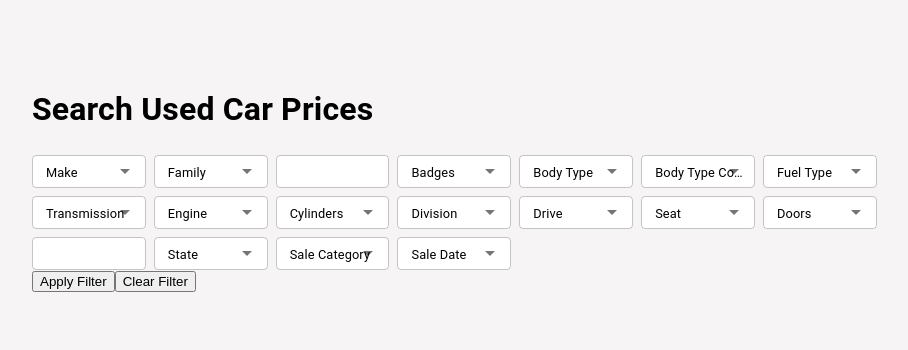
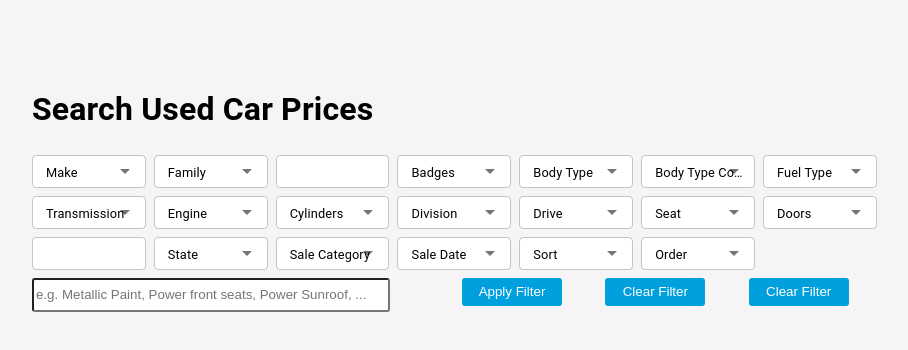
Before and after one commit to CTRL-C-AND-CTRL-V/2CloudPreInterview_ZhenGu, a React (Create React App) app in the folder React/car-search/: page / in a window 1280 px wide. Shown: the top 350 px of the page, without its empty margins (182-1090 px from the left). Built offline with nearby package versions, Linux system fonts and the light colour scheme; no server answers.

Commit message:
update buttons

```diff
--- a/React/car-search/src/App.js
+++ b/React/car-search/src/App.js
@@ -42,6 +42,10 @@ function App(){
   const [stateSelected, setStateSelected] = useState(null);
   const [saleCategorySelected, setSaleCategorySelected] = useState(null);
   const [saleDateSelected, setSaleDateSelected] = useState(null);
+  const [sort,setSort] = useState(null);
+  const [order, setOrder] = useState(null);
+  const sortOption = ['Sale Date', 'Age','Odometer'];
+  const orderOption = ['Asc', 'Desc'];
 
   const [isYearOpen, setYearOpen] = useState(false);
   const [isodoOpen, setodoOpen] = useState(false);
@@ -477,21 +481,42 @@ function App(){
           renderInput={(params) => <TextField {...params} label="Sale Date" variant="outlined" />}
           />
         </Grid>
+        <Grid item md = {1.7}>
+          <Autocomplete
+            options={sortOption}
+            loading={loading}
+            onChange={(event, newValue) => {
+              setSort(newValue);
+            }}
+            renderInput={(params) => <TextField {...params} label="Sort" variant="outlined" />}
+          />
+        </Grid>
+        <Grid item md = {1.7}>
+          <Autocomplete
+              options={orderOption}
+              loading={loading}
+              onChange={(event, newValue) => {
+                setOrder(newValue);
+              }}
+              renderInput={(params) => <TextField {...params} label="Order" variant="outlined" />}
+          />
+        </Grid>
+        <Grid item md = {6}>
+          <input className='myinput' placeholder='e.g. Metallic Paint, Power front seats, Power Sunroof, ...'/>
+        </Grid>
+        <Grid item md = {2}>
+          <button className= 'mybtn'onClick={applyFilter}>Apply Filter</button>
+        </Grid>
+        <Grid item md = {2}>
+        <button className= 'mybtn' onClick={clearFilter}>Clear Filter</button>
+        </Grid>
+        <Grid item md = {2}>
+        <button className= 'mybtn' onClick={clearFilter}>Clear Filter</button>
+        </Grid>
         </ThemeProvider>
       </Grid>
 
 
-
-
-
-
-
-
-
-
-
-      <button onClick={applyFilter}>Apply Filter</button>
-      <button onClick={clearFilter}>Clear Filter</button>
     </Container>
     </div>
   );
--- a/React/car-search/src/mycss.css
+++ b/React/car-search/src/mycss.css
@@ -14,3 +14,18 @@
     display: flex;
     height: 100vh;
   }
+
+  .myinput{
+    height: 28px;
+    border-radius: 3px;
+    width: 350px;
+  }
+
+  .mybtn{
+    height: 28px;
+    border-radius: 3px;
+    width:100px;
+    background-color: #00a0df;
+    color: white;
+    border: none;
+  }
```
